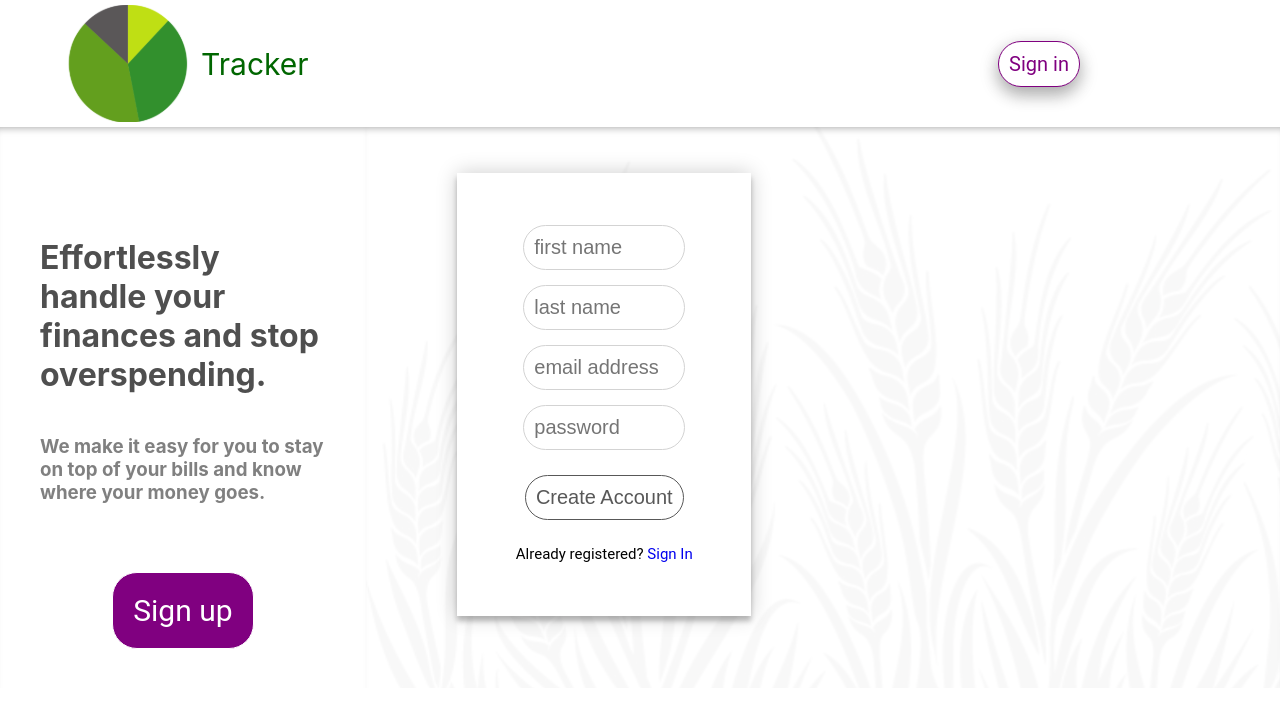
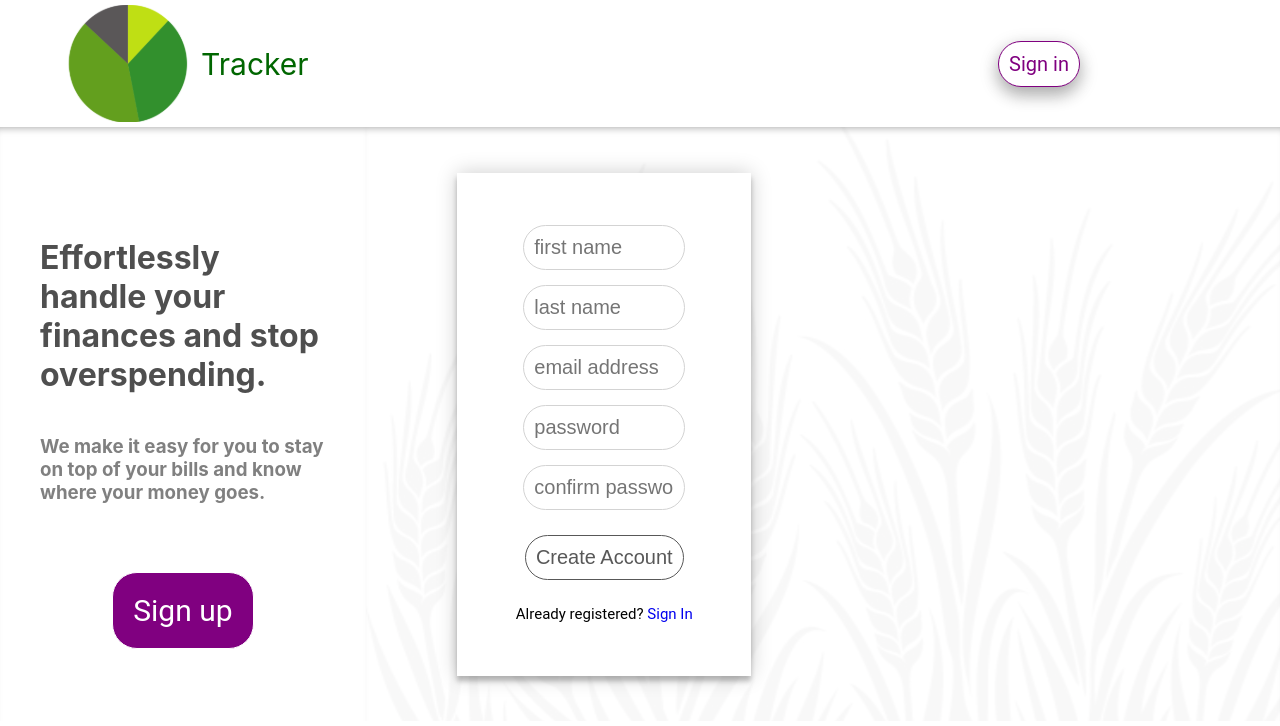
Before and after one commit to MartinZugs/Expense-Tracker, a React (Create React App) app in the folder my-app/: page /#/signUp in a window 1280 px wide. Shown: the top 726 px of the page. Built offline with nearby package versions, Linux system fonts and the light colour scheme.

Commit message:
added back confirm password field to sign up form, with code for validation

```diff
--- a/my-app/src/content/SignUp.js
+++ b/my-app/src/content/SignUp.js
@@ -23,11 +23,13 @@ class SignUp extends Component {
             lastName: null,
             email: null,
             password: null,
+            password2: null,
             errors: {
                 firstName: '',
                 lastName:'',
                 email: '',
                 password: '',
+                password2:''
             }
         };
     }
@@ -62,6 +64,13 @@ class SignUp extends Component {
                         ? 'Your password must be at least 6 characters long!'
                         : '';
                 break;
+            case 'password2':
+                errors.password2 =
+                    value !== document.getElementsByName("password")[0].value
+                        ? 'Your passwords do not match!'
+                        : '';
+                console.log(value.password)
+                break;
             default:
                 break;
         }
@@ -83,30 +92,32 @@ class SignUp extends Component {
 
             <div className="formContainer">
 
-                <form className="sign-up_form" onSubmit={this.handleSubmit} >
+                <form className="sign-up_form" onSubmit={this.handleSubmit} noValidate>
                     <div className="text-container">
                         <div className="form-input">
-                        <input className="input-field" type="text" placeholder="first name" name="firstName" onChange={this.handleChange} />
+                            <input className="input-field" type="text" placeholder="first name" name="firstName" onChange={this.handleChange} formNoValidate/>
                             {errors.firstName.length > 0 &&
                             <span className='error'>{errors.firstName}</span>}
                         </div>
 
                         <div className="form-input">
-                        <input className="input-field" type="text" placeholder="last name" name="lastName" onChange={this.handleChange} />
+                            <input className="input-field" type="text" placeholder="last name" name="lastName" onChange={this.handleChange} formNoValidate/>
                             {errors.lastName.length > 0 && <span className='error'>{errors.lastName}</span>}
                         </div>
 
                         <div className="form-input">
-                        <input className="input-field"  type="text" placeholder="email address" name="email" onChange={this.handleChange} />
+                            <input className="input-field"  type="text" placeholder="email address" name="email" onChange={this.handleChange} formNoValidate/>
                             {errors.email.length > 0 && <span className='error'>{errors.email}</span>}
                         </div>
 
                         <div className="form-input">
-                            <div className='info'>
 
-                            </div>
-                        <input className="input-field" type="password" placeholder="password" name="password" onChange={this.handleChange} />
+                            <input className="input-field" type="password" placeholder="password" name="password" onChange={this.handleChange} formNoValidate/>
                             {errors.password.length > 0 && <span className='error'>{errors.password}</span>}
+                        </div>
+                        <div className="form-input">
+                            <input className="input-field" type="password" placeholder="confirm password" name="password2" onChange={this.handleChange} formNoValidate/>
+                            {errors.password2.length > 0 && <span className='error'>{errors.password2}</span>}
                         </div>
 
                         <button className="btn--primary--form btn--small" type="submit">Create Account</button>
```
